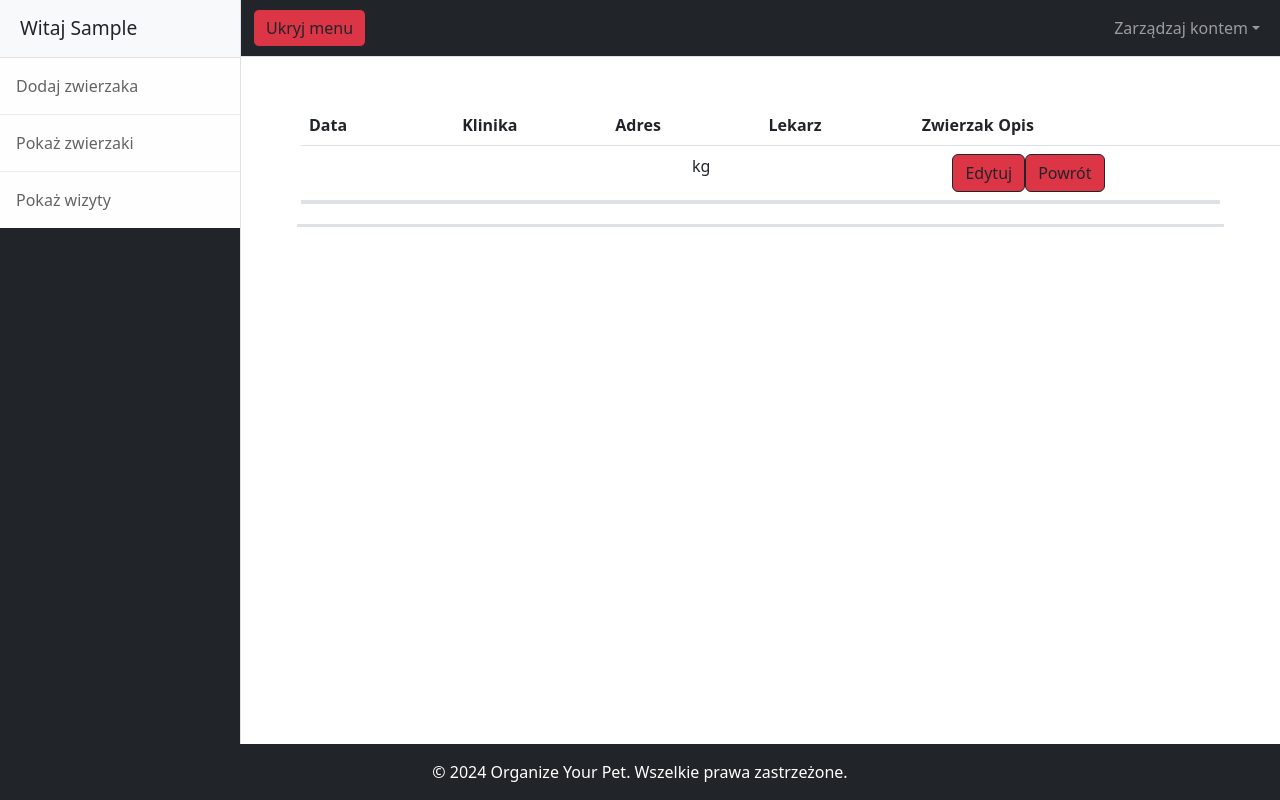
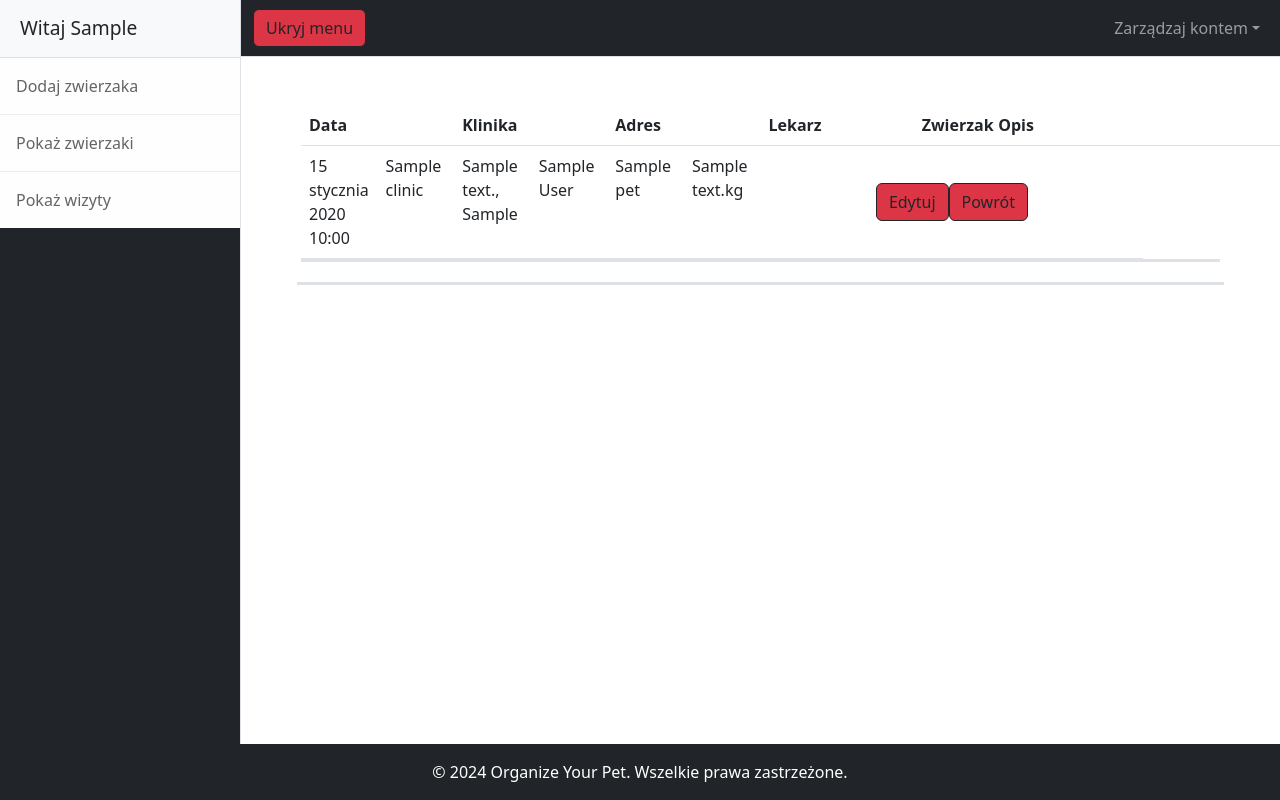
Before and after one commit to gilewskadominika/Organize-Your-Pet-, a Django app: page /organize_your_pet/visit/1/ in a window 1280 px wide. Run offline with Django 5.2, Linux system fonts and the light colour scheme; a user stored in the database is signed in; tables that the repository leaves empty hold one stand-in row (values such as "Sample post"); some libraries are stand-ins or nearby versions.

Commit message:
visits views

```diff
--- a/organize_your_pet/models.py
+++ b/organize_your_pet/models.py
@@ -44,7 +44,6 @@ class Doctor(models.Model):
     first_name = models.CharField(max_length=50)
     last_name = models.CharField(max_length=50)
     specialization = models.CharField(max_length=50)
-    clinic = models.ForeignKey('Clinic', on_delete=models.CASCADE, null=True)
 
     def __str__(self):
         return f'{self.first_name} {self.last_name}'
--- a/organize_your_pet/views.py
+++ b/organize_your_pet/views.py
@@ -7,7 +7,7 @@ from django.urls import reverse
 from django.views import View
 from django.views.generic import UpdateView
 
-from organize_your_pet.forms import AddPetForm, PetSearchForm, AddVisitForm, VisitSearchForm
+from organize_your_pet.forms import AddPetForm, PetSearchForm, BookAppointmentForm
 from organize_your_pet.models import Visit, Pet
 
 
@@ -96,18 +96,25 @@ class DeletePetView(LoginRequiredMixin, View):
 
 class BookAppointmentView(LoginRequiredMixin, View):
     def get(self, request):
-        return HttpResponse('zabookuj wizytę u weta')
+        form = BookAppointmentForm()
+        ctx = {'form': form}
+        return render(request, 'OYP/add_form_for_logged_in.html', ctx)
+
+    def post(self, request):
+        form = BookAppointmentForm(request.POST)
+        ctx = {'form': form}
+        if form.is_valid():
+            visit = form.save(commit=False)
+            visit.pet.owner = self.request.user
+            visit.save()
+            return redirect('visits_list')
+        return render(request, 'OYP/add_form_for_logged_in.html', ctx)
 
 
 class VisitsListView(LoginRequiredMixin, View):
     def get(self, request):
         visits = Visit.objects.filter(pet__owner=request.user)
-        form = VisitSearchForm(request.GET)
-        if form.is_valid():
-            available_date__date = form.cleaned_data.get('available_date__date', '')
-            pet__name = form.cleaned_data.get('pet__name', '')
-            visits = visits.filter(available_date__date__icontains=available_date__date, pet__name__icontains=pet__name)
-        ctx = {'form': form, 'list_elements': visits}
+        ctx = {'list_elements': visits}
         return render(request, 'OYP/visits_list_elements.html', ctx)
 
 
--- a/templates/OYP/visit_detail.html
+++ b/templates/OYP/visit_detail.html
@@ -16,16 +16,12 @@
         </thead>
         <tbody class="text-color-lighter">
         <tr class="d-flex">
-            <td class="col-1">{{ pet.name }}</td>
-            <td class="col-1">{{ pet.get_species_display}}{{ pet.other_species }}</td>
-            <td class="col-1">{{ pet.breed}}</td>
-            <td class="col-1">{{ pet.get_gender_display}}</td>
-            <td class="col-1">{{ pet.birth_date}}</td>
-            <td class="col-1">{{ pet.weight}}kg</td>
-            <td class="col-1">{{ pet.chip }}</td>
-            {% for element in list_elements %}
-            <td class="col-3" href="{{ element.get_absolute_url }}">{{ pet.visit_set.all }}</td>
-            {% endfor %}
+            <td class="col-1">{{ visit.available_date.date }} {{ visit.available_date.start_time }}</td>
+            <td class="col-1">{{ visit.available_date.clinic.name }}</td>
+            <td class="col-1">{{ visit.available_date.clinic.address }}, {{ visit.available_date.clinic.city }}</td>
+            <td class="col-1">{{ visit.available_date.doctor }}</td>
+            <td class="col-1">{{ visit.pet.name }}</td>
+            <td class="col-1">{{ visit.description }}kg</td>
             <td class="col-5 d-flex align-items-center justify-content-center flex-wrap">
                 <a class="btn btn-danger btn-outline-dark" href="{% url 'modify_pet' pk=pet.pk %}" role="button">Edytuj</a>
                 <a class="btn btn-danger btn-outline-dark" href="{% url 'pets_list' %}" role="button">Powrót</a>
```
Also changed, not shown: organize_your_pet/forms.py (+10 -18 lines), organize_your_pet/migrations/0003_doctor_clinic.py (deleted).
